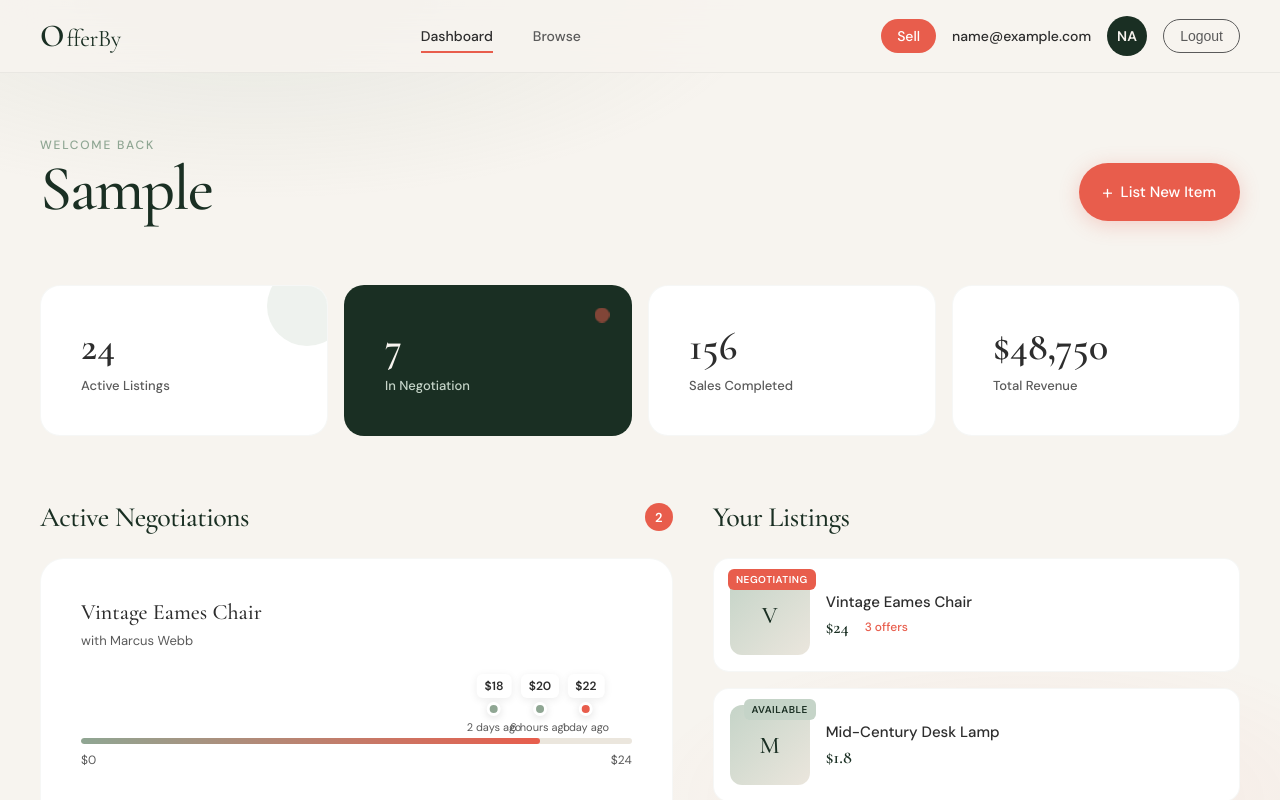
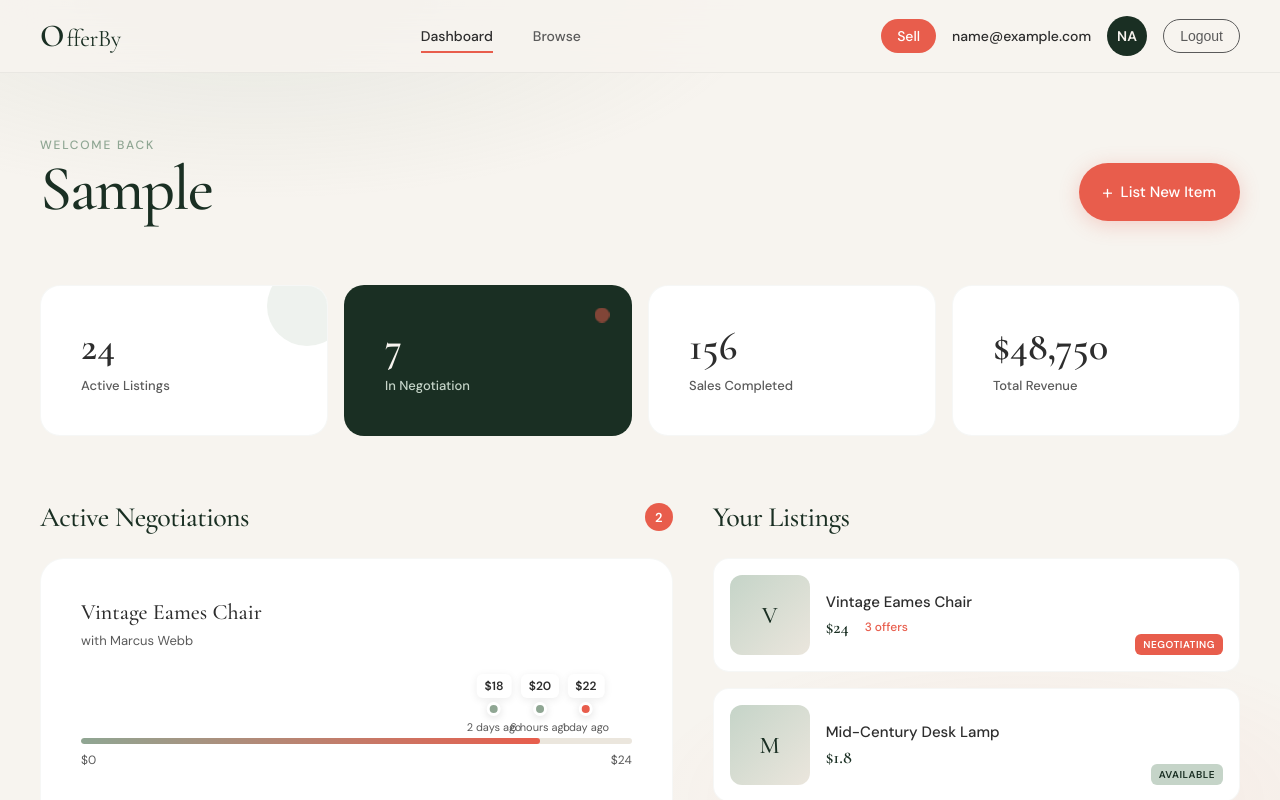
Before and after one commit to denisraison/offerby, a Vue app in the folder web/: page /dashboard in a window 1280 px wide. Shown: the top 800 px of the page. Built offline with nearby package versions, Linux system fonts and the light colour scheme; sample sign-in values are in the browser's storage; the HTML template or start-up script is replaced by a standard one.

Commit message:
feat: display seller name on product cards

```diff
--- a/web/src/components/domain/ProductCard.vue
+++ b/web/src/components/domain/ProductCard.vue
@@ -10,6 +10,7 @@ defineProps<{
   status: ProductStatus
   image?: string | null
   offers?: number
+  sellerName?: string
 }>()
 </script>
 
@@ -20,12 +21,10 @@ defineProps<{
       <div v-else class="image-placeholder">
         <span>{{ name.charAt(0) }}</span>
       </div>
-      <AppBadge :variant="status" class="product-status">
-        {{ status }}
-      </AppBadge>
     </div>
     <div class="product-info">
       <h3 class="product-name">{{ name }}</h3>
+      <span v-if="sellerName" class="product-seller">{{ sellerName }}</span>
       <div class="product-meta">
         <span class="product-price">{{ formatCurrency(price) }}</span>
         <span v-if="offers && offers > 0" class="product-offers">
@@ -33,11 +32,15 @@ defineProps<{
         </span>
       </div>
     </div>
+    <AppBadge :variant="status" class="product-status">
+      {{ status }}
+    </AppBadge>
   </article>
 </template>
 
 <style scoped>
 .product-card {
+  position: relative;
   display: flex;
   gap: var(--space-md);
   background: white;
@@ -83,8 +86,8 @@ defineProps<{
 
 .product-status {
   position: absolute;
-  top: -6px;
-  right: -6px;
+  bottom: var(--space-md);
+  right: var(--space-md);
 }
 
 .product-info {
@@ -98,6 +101,12 @@ defineProps<{
   font-size: 0.9375rem;
   font-weight: 500;
   color: var(--charcoal);
+  margin-bottom: var(--space-xs);
+}
+
+.product-seller {
+  font-size: 0.8125rem;
+  color: var(--charcoal-soft);
   margin-bottom: var(--space-xs);
 }
 
--- a/web/src/pages/ProductListPage.vue
+++ b/web/src/pages/ProductListPage.vue
@@ -65,6 +65,7 @@ const filteredProducts = computed(() => {
             :status="product.status"
             :image="product.image"
             :offers="0"
+            :seller-name="product.sellerName"
           />
         </RouterLink>
       </section>
```
